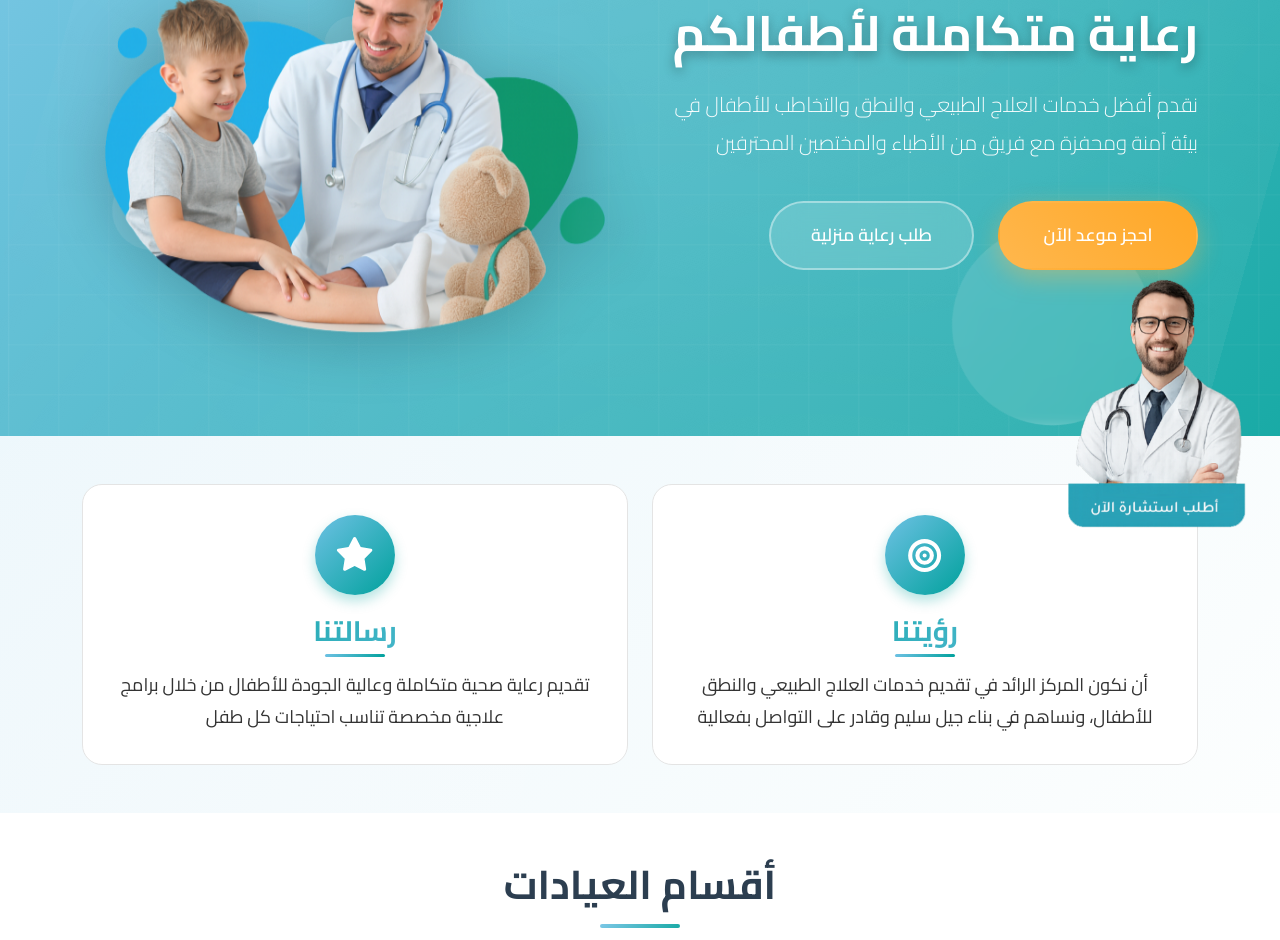
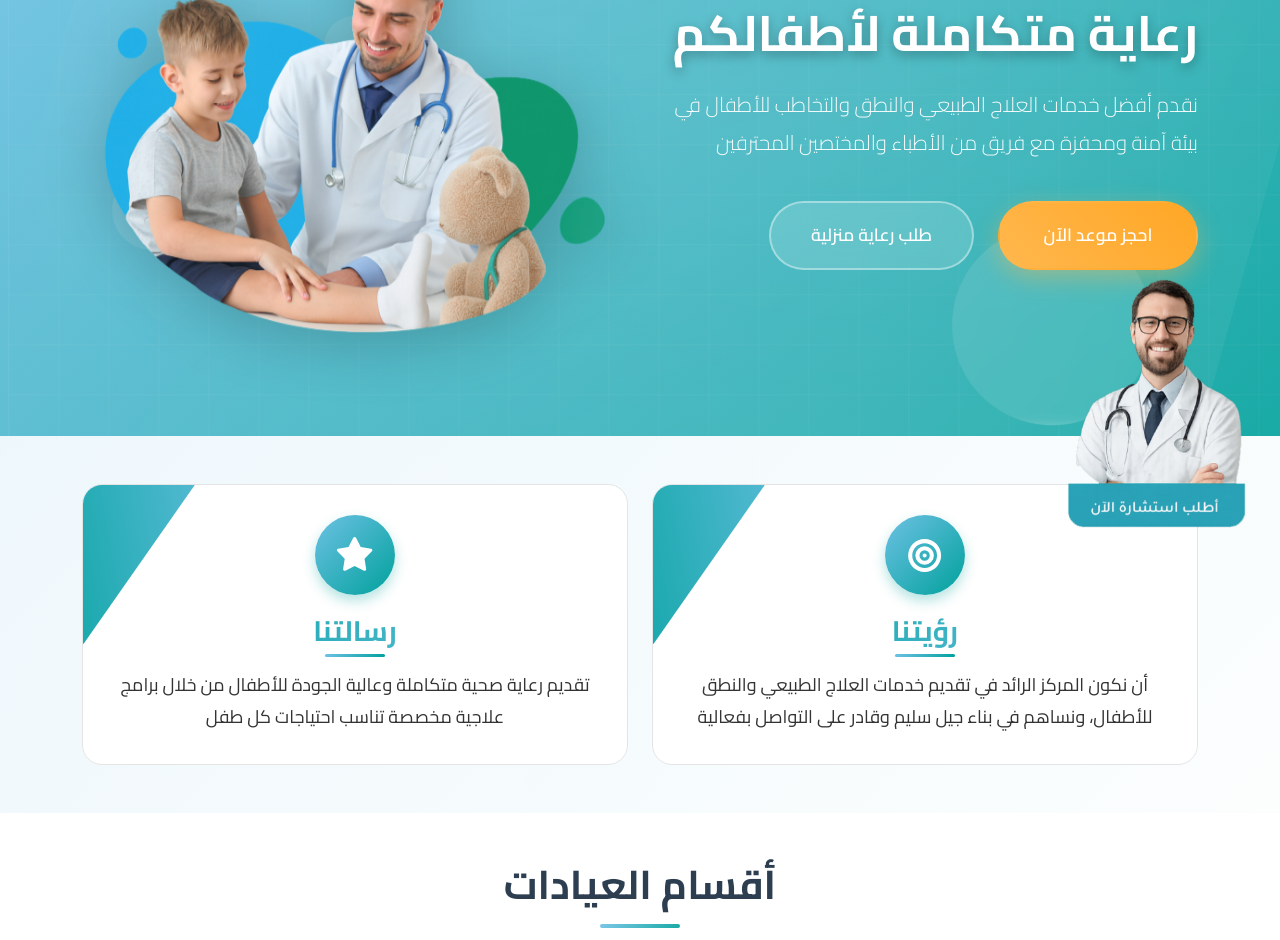
Before and after one commit to Marwan88nasser/Landing-Medical, a plain HTML site: page index.html in a window 1280 px wide. Shown: the part 239-1179 px from the top of the page. Drawn offline with nearby package versions, Linux system fonts and the light colour scheme.

Commit message:
last update

```diff
--- a/css/main.scss
+++ b/css/main.scss
@@ -503,6 +503,19 @@ body {
     // background: linear-gradient(90deg, transparent, rgba(255, 255, 255, 0.4), transparent);
     background: linear-gradient(90deg, transparent, rgb(43 163 184 / 5%), #00000000);
     transition: left 0.6s ease;
+  }
+
+  &::after,
+  &::after {
+    content: '';
+    position: absolute;
+    top: 0;
+    inset-inline-end: 0%;
+    width: 300px;
+    height: 100px;
+    transform: rotate(125deg) translate(25px, 110px);
+    background: linear-gradient(135deg, #6ec1e4, #00a19c);
+    z-index: -1;
   }
 
   &:hover {
```
Also changed, not shown: css/main.css, 1 other file.
